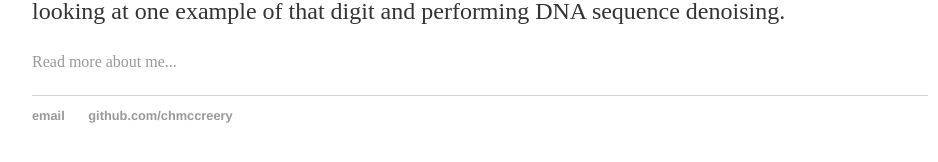
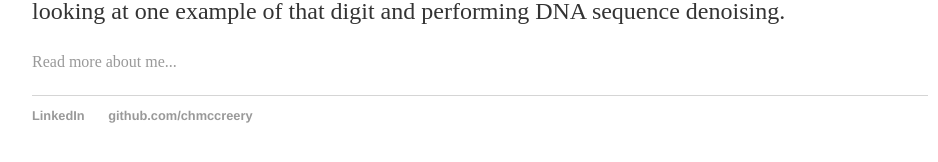
Before and after one commit to chmccreery/chmccreery.github.io, a Jekyll site: the page built from index.html, in a window 1280 px wide. Shown: the part 570-732 px from the top of the page, without its empty margins (160-1098 px from the left). Built offline with Jekyll 4.4.1, drawn with Linux system fonts in a browser that asks for light colours.

Commit message:
Update default.html

```diff
--- a/_layouts/default.html
+++ b/_layouts/default.html
@@ -21,7 +21,7 @@
 			</div><!-- /.container -->
 			<footer>
 	    		<ul>
-	        		<li><a href="mailto:chmccreery@gmail.com">email</a></li>
+	        		<li><a href="https://www.linkedin.com/pub/clara-mccreery/76/1a9/a74">LinkedIn</a></li>
 	        		<li><a href="https://github.com/chmccreery">github.com/chmccreery</a></li>
 				</ul>
 			</footer>
```
